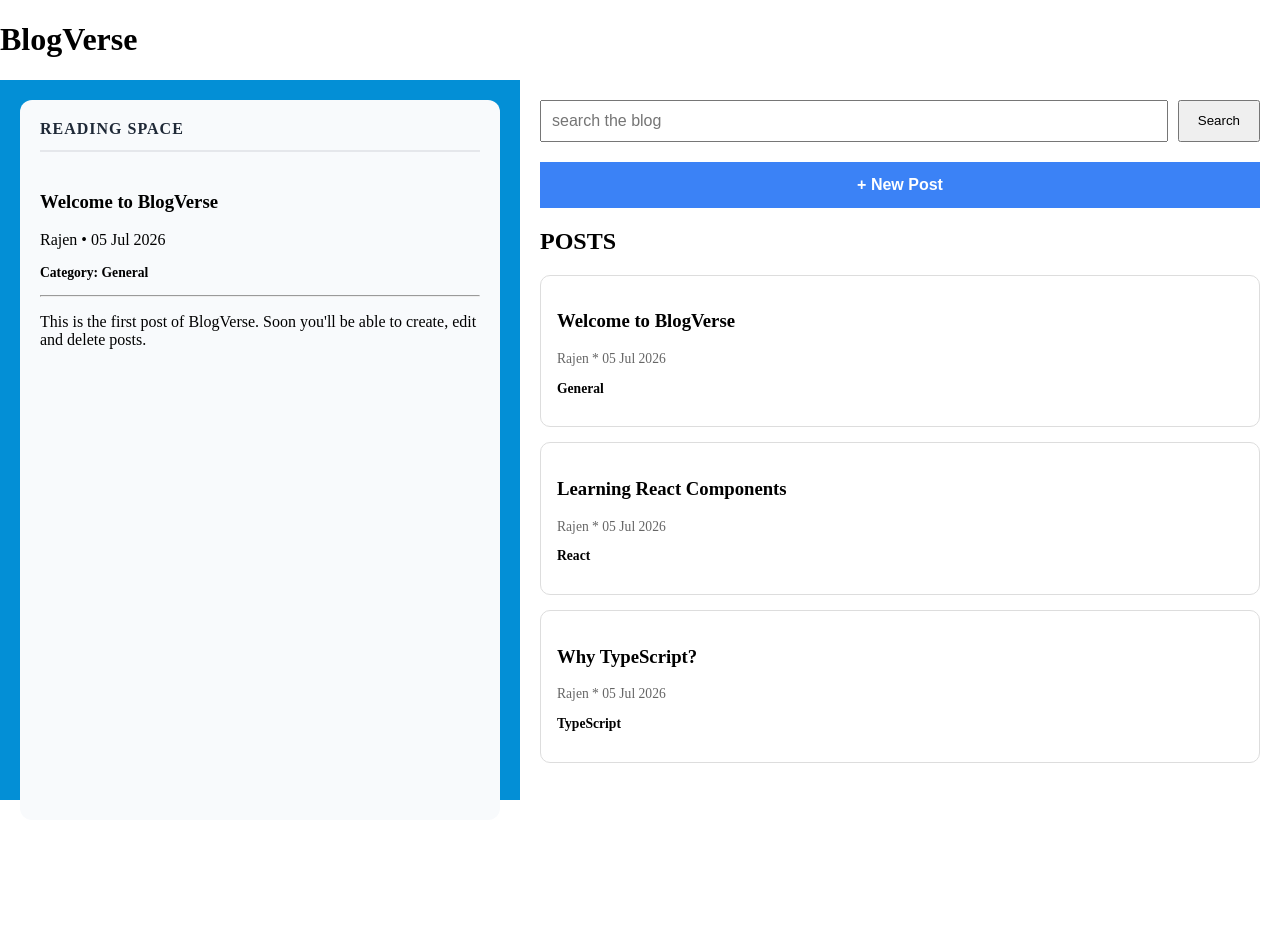
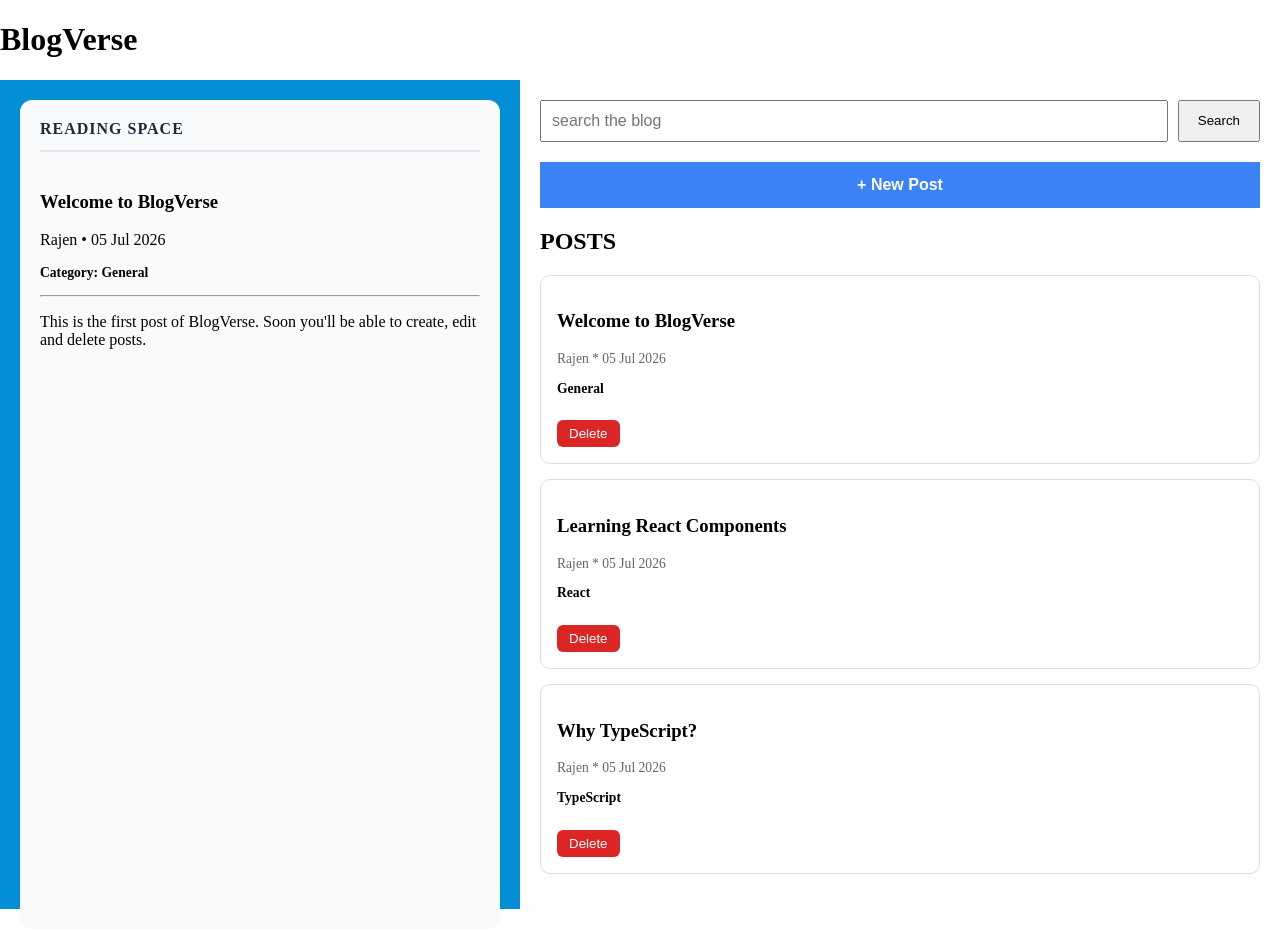
Before and after one commit to Ranrajen/BlogVerse, a React (Vite) app: page / in a window 1280 px wide. Before the commit the page ends 820 px from the top, so only its background shows below. Built offline with nearby package versions, Linux system fonts and the light colour scheme.

Commit message:
added with delete feature

```diff
--- a/src/App.tsx
+++ b/src/App.tsx
@@ -14,26 +14,36 @@ import NewPostModal from './components/newpostmodal/NewPostModal';
 
 const App = () => {
   const [posts, setPosts] = useState<Post[]>(dummyPosts);
-  const [selectedPost, setselectedPost] = useState<Post | null>(dummyPosts[0]);
+  const [selectedPost, setSelectedPost] = useState<Post | null>(dummyPosts[0]);
   const [isModalOpen, setIsModalOpen] = useState(false);
   const handlePublish = (title: string, content: string) => {
     const newPost: Post = {
    id: Date.now().toString(),
   title,
   content,
-    author: 'Rajen',
+  category: "General",
+  tags: [],
+  author: "Rajen",
+  createdAt: new Date().toLocaleDateString(),
+  updatedAt: new Date().toLocaleDateString(),
   };
- setPosts([
+ setPosts((prevPosts) => [
   newPost,
-    ...posts,
+  ...prevPosts,
 ]);
 
-  setselectedPost(newPost);
+  setSelectedPost(newPost);
 
   setIsModalOpen(false);
 
 
   };
+const handleDelete = (id: string) => {
+setPosts((prevPosts) =>
+  prevPosts.filter((post) => post.id !== id)
+);
+};
+
   return (
     <div className="app">
       <Header />
@@ -47,7 +57,8 @@ const App = () => {
             <SearchBar />
             <NewPostButton onClick={() => setIsModalOpen(true)} />
           </div>
-          <PostsFeed posts={posts} onSelectPost={setselectedPost} />
+          <PostsFeed posts={posts} onSelectPost={setSelectedPost}      onDeletePost={handleDelete}
+/>
         </main>
       </div>
       <NewPostModal
--- a/src/components/postcard/PostCard.tsx
+++ b/src/components/postcard/PostCard.tsx
@@ -2,10 +2,11 @@ import './postCard.css';
 import type { Post } from '../../types/Post';
 interface PostCardPost {
   post: Post;
-  onSelect : (post : Post )=> void
+  onSelect : (post : Post )=> void;
+  onDelete : (id :string)=> void ;
 }
 
-export const Postcard = ({ post , onSelect }: PostCardPost) => {
+export const Postcard = ({ post , onSelect ,onDelete }: PostCardPost) => {
   return (
     <div className="post-card" onClick={()=> onSelect(post)}>
       <h3>{post.title}</h3>
@@ -13,6 +14,9 @@ export const Postcard = ({ post , onSelect }: PostCardPost) => {
         {post.author} * {post.createdAt}
       </p>
       <p className='post-category'>{post.category}</p>
+      <button className="delete-btn" onClick={()=> onDelete(post.id)}>
+  Delete
+</button>
     </div>
   );
 };
--- a/src/components/postcard/postCard.css
+++ b/src/components/postcard/postCard.css
@@ -21,3 +21,19 @@
   font-size: 0.85rem;
   font-weight: 600;
 }
+.delete-btn {
+  margin-top: 10px;
+  padding: 6px 12px;
+
+  border: none;
+  border-radius: 6px;
+
+  cursor: pointer;
+
+  background: #dc2626;
+  color: white;
+}
+
+.delete-btn:hover {
+  background: #b91c1c;
+}
--- a/src/components/postsfeed/PostsFeed.tsx
+++ b/src/components/postsfeed/PostsFeed.tsx
@@ -6,13 +6,14 @@ import type { Post } from '../../types/Post'
 interface PostsFeedProps {
   posts : Post[];
   onSelectPost : (post :Post)=> void;
+    onDeletePost: (id: string) => void;
 }
 
-const PostsFeed = ({posts, onSelectPost }: PostsFeedProps) => {
+const PostsFeed = ({posts, onSelectPost  , onDeletePost}: PostsFeedProps) => {
   return (
     <section className='post-feed'>
         <h2>POSTS</h2>
-       {posts.map((post)=>(<Postcard key={post.id} post={post} onSelect={onSelectPost}/>))}
+       {posts.map((post)=>(<Postcard key={post.id} post={post} onSelect={onSelectPost} onDelete={onDeletePost}/>))}
        {/* here post var */}
     </section>
   )
```
Lines whose indentation alone changed are shown as unchanged.
